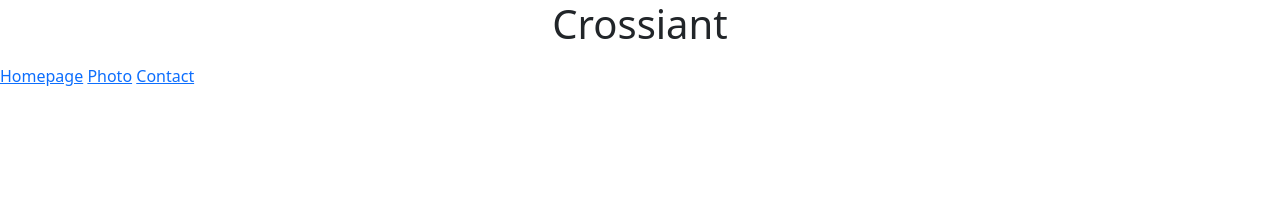
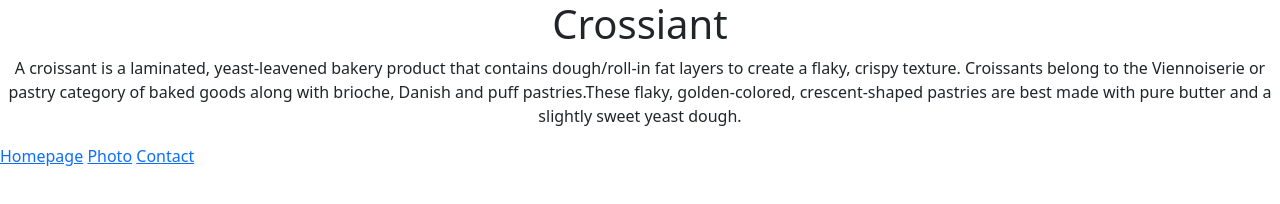
Before and after one commit to Maryam-coding/Crossiant, a plain HTML site: page index.html in a window 1280 px wide. Drawn offline with nearby package versions, Linux system fonts and the light colour scheme.

Commit message:
Update index.html
Added the paragraph on the main

```diff
--- a/index.html
+++ b/index.html
@@ -11,7 +11,7 @@
 <body>
    <h1>Crossiant</h1>
     <p>
-
+        A croissant is a laminated, yeast-leavened bakery product that contains dough/roll-in fat layers to create a flaky, crispy texture. Croissants belong to the Viennoiserie or pastry category of baked goods along with brioche, Danish and puff pastries.These flaky, golden-colored, crescent-shaped pastries are best made with pure butter and a slightly sweet yeast dough.
     </p>
    <a href="/" title="Homepage">Homepage</a>
    <a href="/photo.html" title="Crossiant-Image">Photo</a>
```
